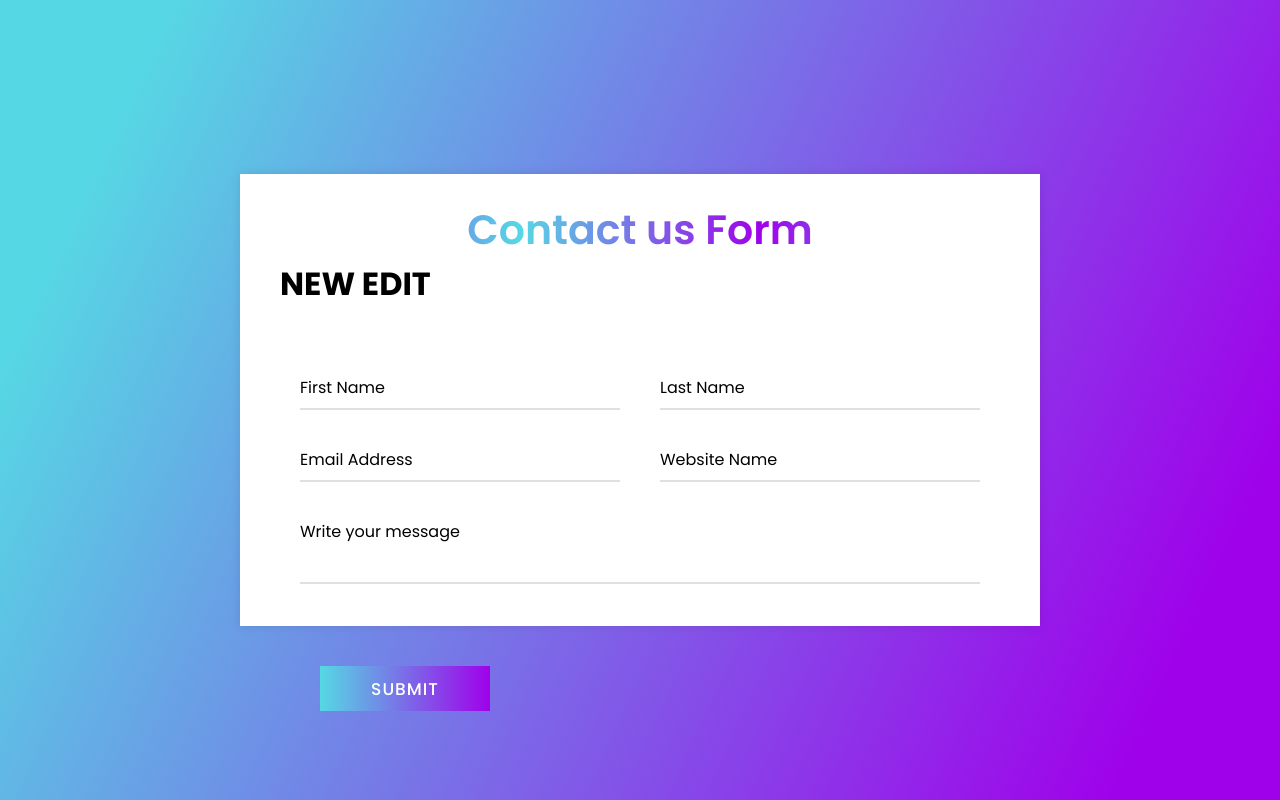
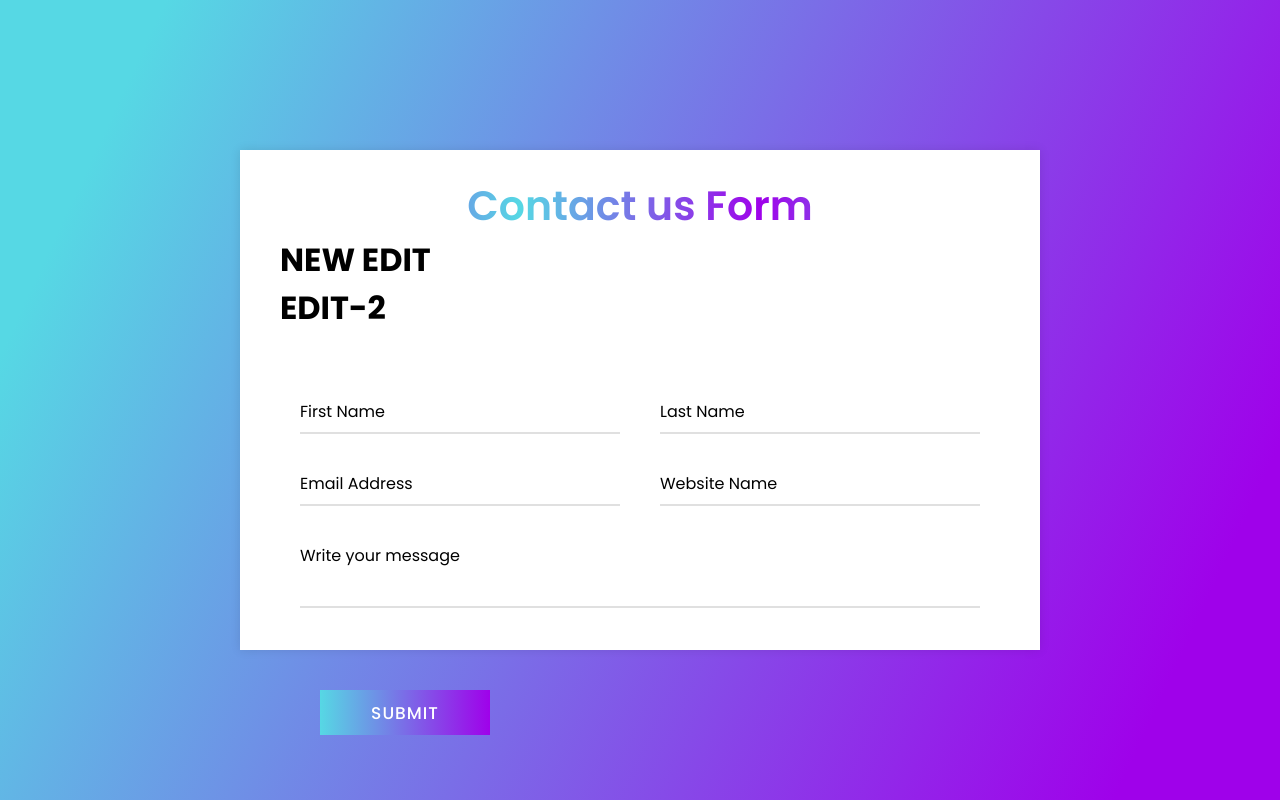
Before and after one commit to DileepKothapalli/test_form, a plain HTML site: page index.html in a window 1280 px wide. Drawn offline with Linux system fonts and the light colour scheme.

Commit message:
Update index.html

```diff
--- a/index.html
+++ b/index.html
@@ -13,6 +13,7 @@
        Contact us Form
     </div>
     <h1>NEW EDIT</h1>
+    <h1>EDIT-2</h1>
     <form action="#">
        <div class="form-row">
           <div class="input-data">
```
